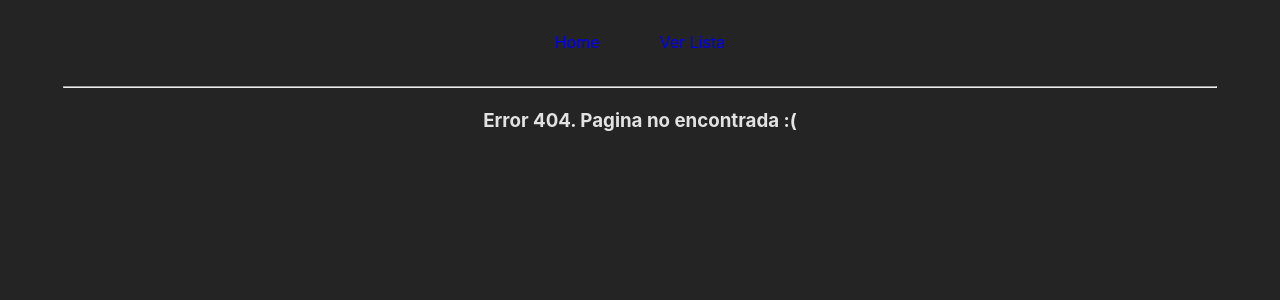
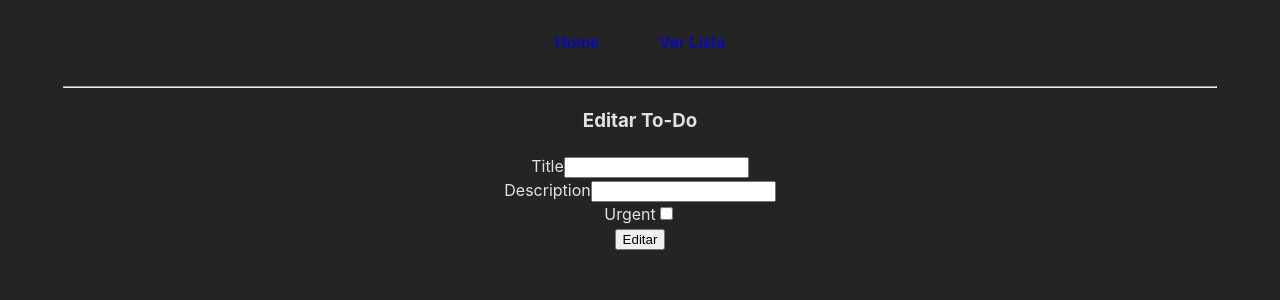
Before and after one commit to Ironhack-RMT-ES-FT2310-lynel/mern-todo-client, a React (Vite) app: page /todo/1/edit in a window 1280 px wide. Before the commit this address had no page. Shown: the top 300 px of the page. Built offline with nearby package versions, Linux system fonts and the light colour scheme.

Commit message:
updated route path

```diff
--- a/src/App.jsx
+++ b/src/App.jsx
@@ -22,9 +22,9 @@ function App() {
 
       <Routes>
         <Route path="/" element={<Home />} />
-        <Route path="/todos" element={<TodoList />} />
-        <Route path="/todos/:id/details" element={<TodoDetails />} />
-        <Route path="/todos/:id/edit" element={<TodoEdit />} />
+        <Route path="/todo" element={<TodoList />} />
+        <Route path="/todo/:id/details" element={<TodoDetails />} />
+        <Route path="/todo/:id/edit" element={<TodoEdit />} />
 
         {/* error FE routes */}
         <Route path="/error" element={<Error />} />
```
